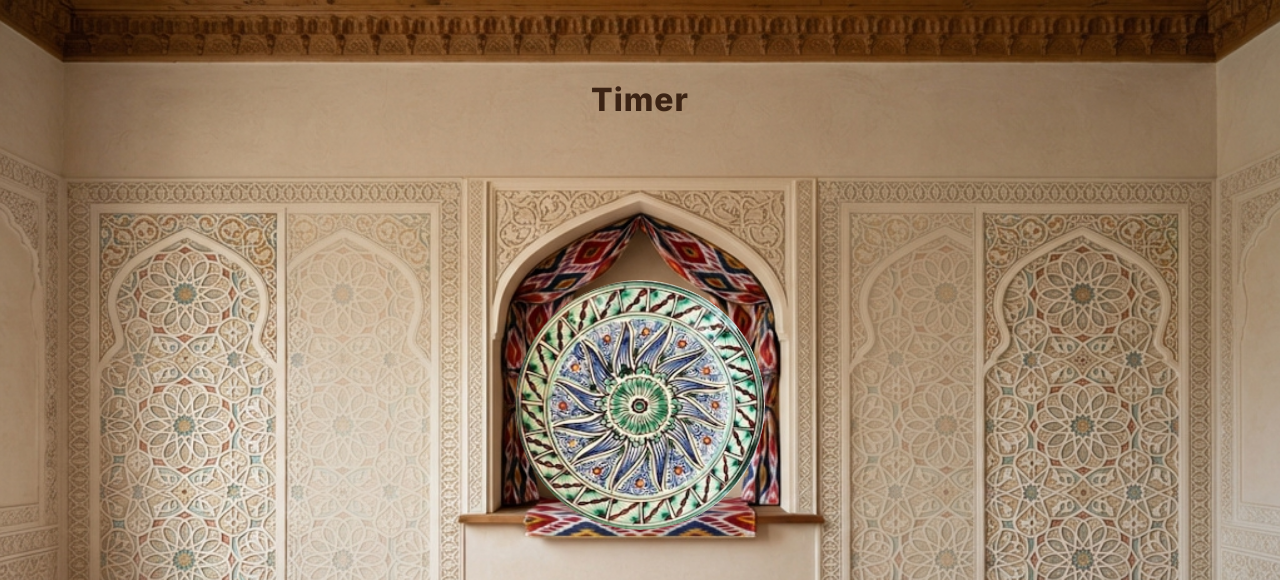
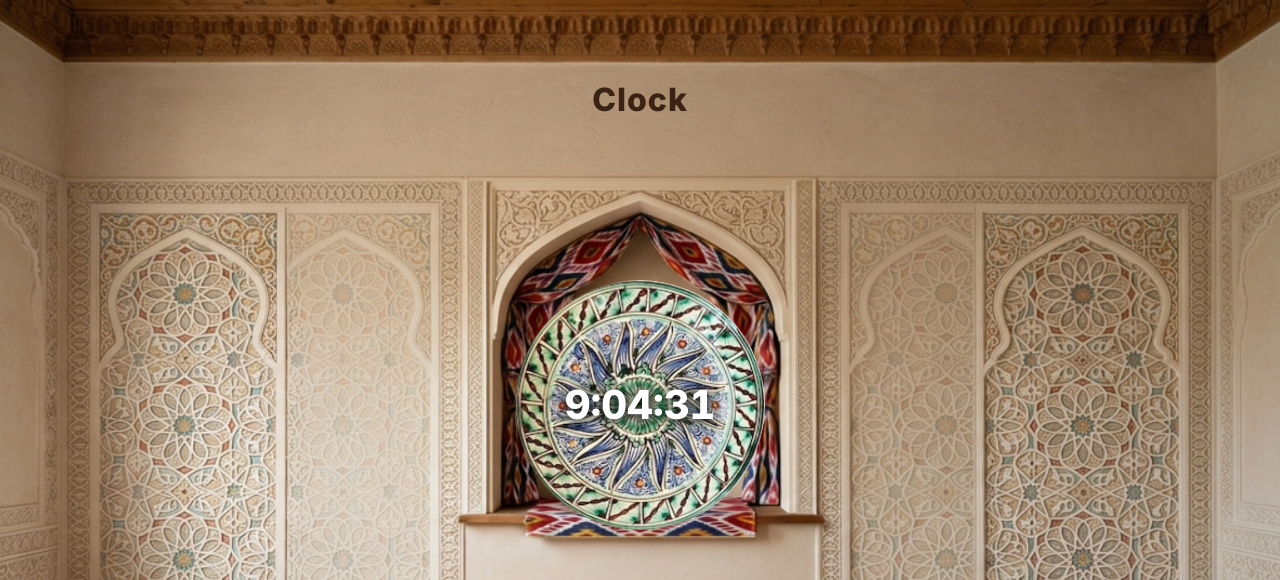
Before and after one commit to otabekcoderr/clock_web_app, a plain HTML site: page index.html in a window 1280 px wide. Shown: the top 580 px of the page. Drawn offline with Linux system fonts and the light colour scheme.

Commit message:
loyiha tugallanmagan tez orada tugallanadi

```diff
--- a/index.html
+++ b/index.html
@@ -8,19 +8,19 @@
   </head>
   <body>
     <div class="container">
-      <div class="app-title hidden">
+      <div class="app-title ">
         <h1 class="title">Clock</h1>
       </div>
 
-      <div class="num-container hidden">
+      <div class="num-container ">
         <div class="num-wrapper"><h3 class="num"></h3></div>
       </div>
 
-      <div class="timer-tile app-title">
+      <div class="timer-tile app-title hidden">
         <h1 class="title">Timer</h1>
       </div>
 
-      <div class="timer-container num-container">
+      <div class="timer-container num-container hidden">
         <div class="timer-wrapper num-wrapper">
             <h3 class="timer-num"></h3>
         </div>
```
